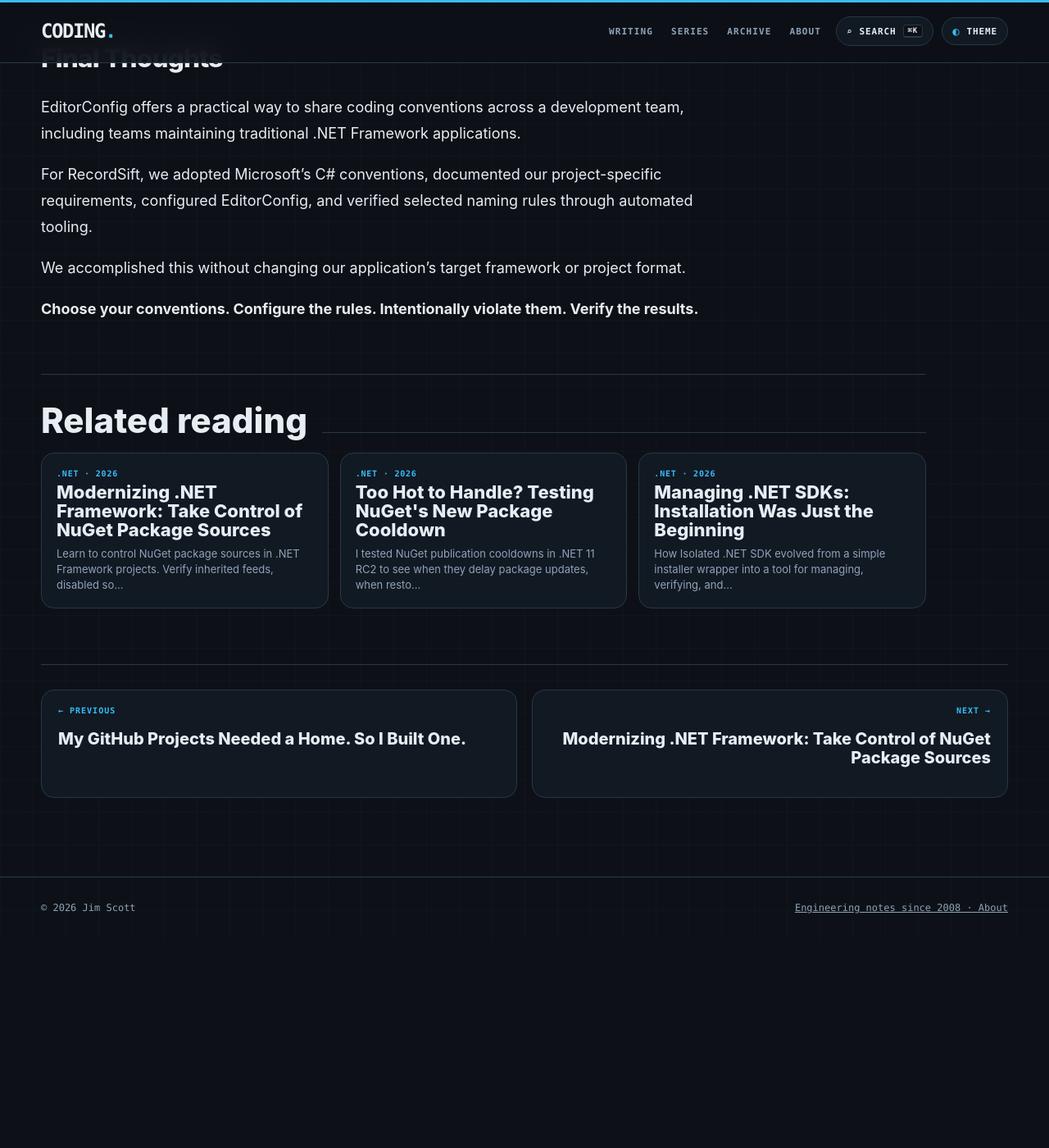
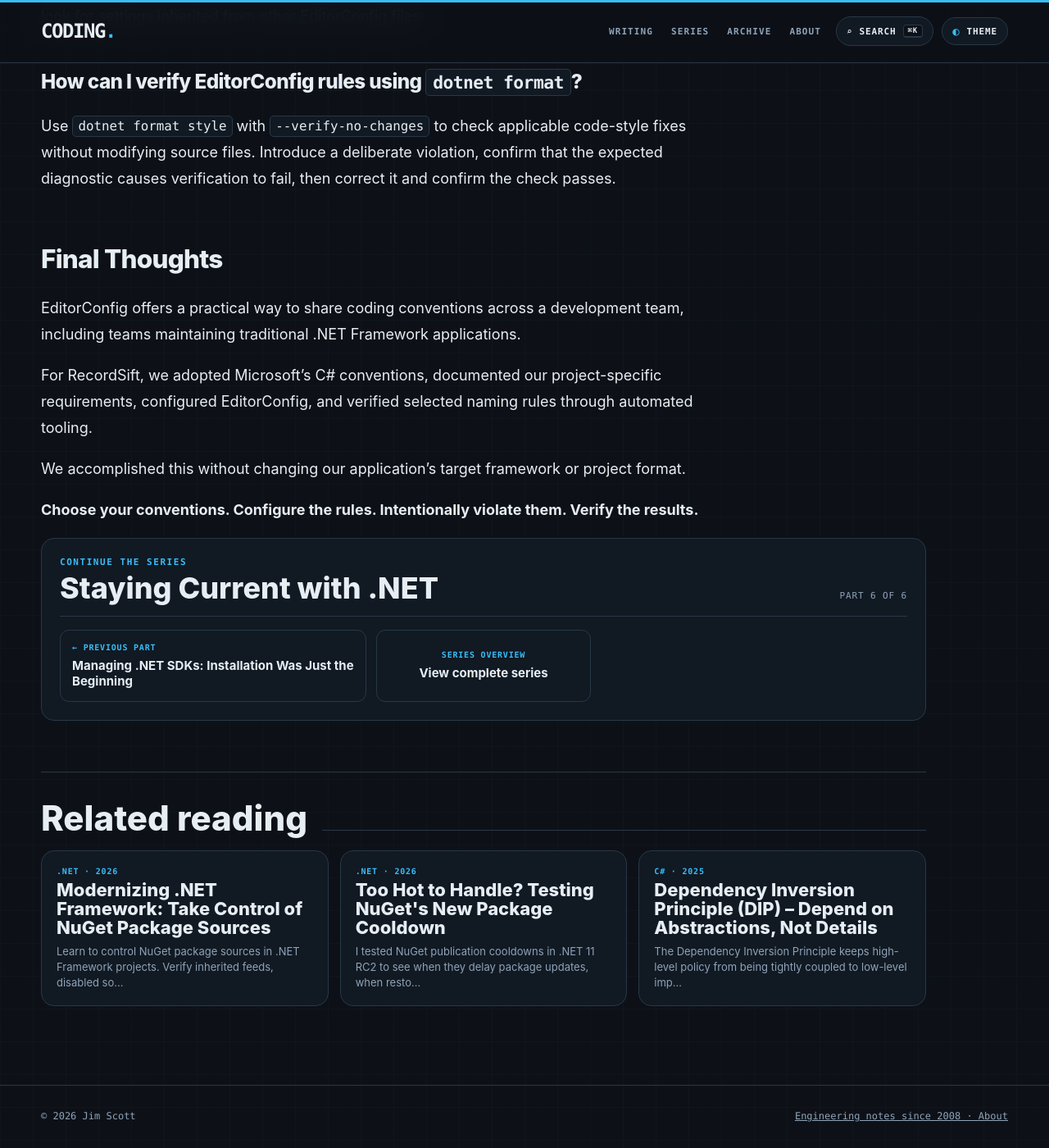
Before and after one commit to infoconex/coding-blog, a Jekyll site: the page built from post/2026/11/09/editorconfig-dotnet-framework-4-8-verify-code-style/index.md, in a window 1280 px wide and 1400 px high, scrolled down 18610 px. Shown: the whole window at 82% size. Built offline with Jekyll 4.4.1, drawn with Linux system fonts in a browser that asks for light colours; before the commit the page ends 19756 px from its top, so only the background shows below that; some of the changed text lies outside the part shown.

```diff
--- a/post/2026/11/09/editorconfig-dotnet-framework-4-8-verify-code-style/index.md
+++ b/post/2026/11/09/editorconfig-dotnet-framework-4-8-verify-code-style/index.md
@@ -15,6 +15,8 @@
   - C#
   - EditorConfig
   - Code Style
+series: "Staying Current with .NET"
+seriesOrder: 6
 image: /post/2026/11/09/editorconfig-dotnet-framework-4-8-verify-code-style/images/editorconfig-dotnet-framework-4-8-verify-code-style-banner.png
 ---
 
```
